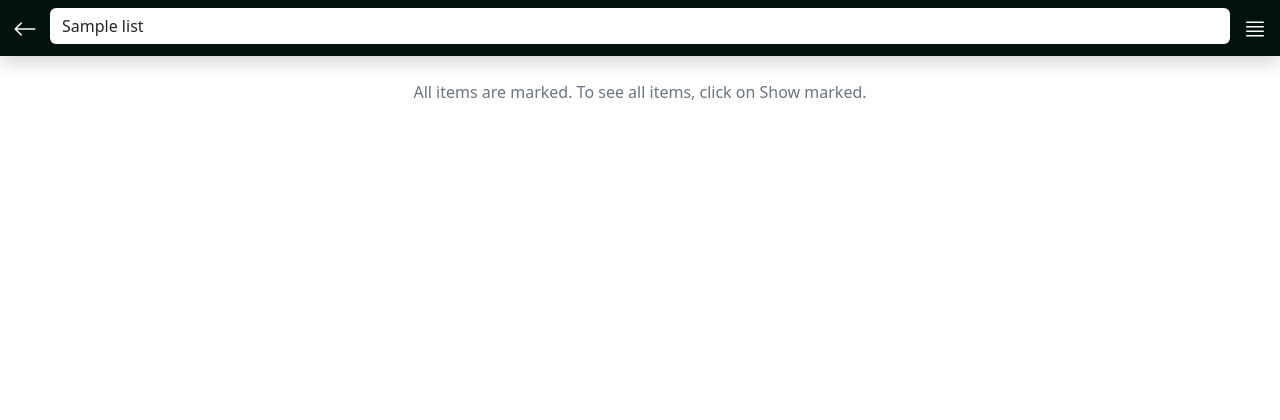
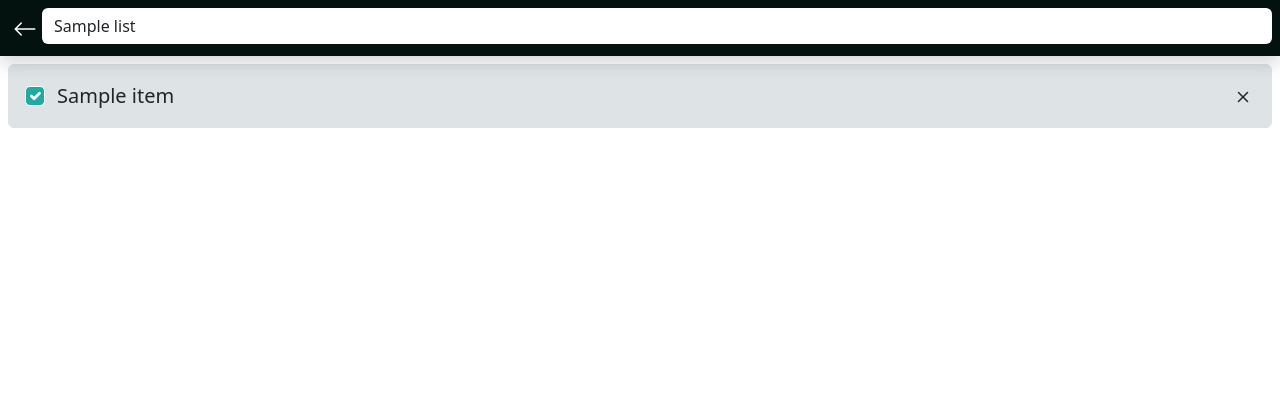
Before and after one commit to ArturZezuin/Quicklist, a Flask app: template app/templates/main/edit.html in a window 1280 px wide. Shown: the top 420 px of the page. Run offline with Flask 3, Linux system fonts and the light colour scheme; the template is opened without the code that fills it: values that come from a table or form of the project are taken from there, others are empty; tables that the repository leaves empty hold one stand-in row (values such as "Sample post"); some libraries are stand-ins or nearby versions.

Commit message:
change theme

```diff
--- a/app/main/routes.py
+++ b/app/main/routes.py
@@ -52,7 +52,7 @@ def delete_list(id):
 @bp.route('/list/<int:id>', methods=['GET', 'POST'])
 @login_required
 def list(id):
-    cur_list = m.Shopping_list.query.get_or_404(id)
+    cur_list = m.Shopping_list.query.order_by('is_marked').get_or_404(id)
     return render_template('main/edit.html', cur_list=cur_list)
 
 @bp.route('/searchitem/<string:strs>', methods=['GET'])
--- a/app/models.py
+++ b/app/models.py
@@ -48,7 +48,7 @@ class Shopping_list(db.Model):
     user_id: Mapped[int] = mapped_column(ForeignKey('user.id'), index=True)
     user: Mapped['User'] = relationship()
 
-    items: Mapped[List['Shopping_list_item']] = relationship(cascade="all")
+    items: Mapped[List['Shopping_list_item']] = relationship(cascade="all", order_by="Shopping_list_item.is_marked")
 
 
 class Shopping_list_item(db.Model):
--- a/app/static/css/main.css
+++ b/app/static/css/main.css
@@ -1,9 +1,14 @@
 .bg-3 {background-color: #DEE3E6;}
-.bg-2 {background-color: #22aaa1;}
+.bg-2 {background-color: #22aaa1; color: white;}
 .bg-1 {background-color: #03120E;}
 
 .text_gray {color: #37474f;}
 
+.form-check-input:checked {
+    background-color: #22aaa1;
+    border-color: #ffffff;
+}
+
 .logo {
-    color: #dcf9f7;
+    color: #DEE3E6;
 }
--- a/app/static/js/edit.js
+++ b/app/static/js/edit.js
@@ -1,6 +1,6 @@
 const searchInput = document.getElementById('searchInput');
 const textlistName = document.getElementById('textlistName');
-const checkboxShowMarked = document.getElementById('checkboxShowMarked');
+
 const listOffersWrapper = document.getElementById('listOffersWrapper');
 const listOffers = document.getElementById('listOffers');
 const listItemsWrapper = document.getElementById('listItemsWrapper');
@@ -11,7 +11,7 @@ const btnSettings = document.getElementById('btnSettings');
 
 
 window.onload = function() {
-   showHideListItems();
+   showListItems();
 }
 
 function ShowToast(message) {
@@ -20,6 +20,7 @@ function ShowToast(message) {
     messageToastText.textContent = message;
     toastBootstrap.show();
 }
+
 
 function clearOfferList(){
     listOffers.innerHTML = "";
@@ -31,7 +32,7 @@ function clearSearchInput(){
     searchInput.focus();
 }
 
-function showHideListItems(){
+function showListItems(){
     let messageNoItems = document.getElementById('messageNoItems');
     let messageAllMarked = document.getElementById('messageAllMarked');
 
@@ -47,10 +48,15 @@ function showHideListItems(){
                 allItems += 1;
                 let checkbox = children[i].querySelector('.form-check-input');
                 if (checkbox.checked) {allMarkedItems += 1;}
-                if (checkbox.checked && !checkboxShowMarked.checked) {
-                    children[i].style.display = "none";
+
+                if (checkbox.checked) {
+                    children[i].setAttribute('isMarked', "1");
+                    children[i].classList.add('bg-3');
+                    children[i].classList.remove('bg-2');
                 } else {
-                    children[i].style.display = "block";
+                    children[i].setAttribute('isMarked', "0");
+                    children[i].classList.add('bg-2');
+                    children[i].classList.remove('bg-3');
                 }
             }
         }
@@ -63,18 +69,15 @@ function showHideListItems(){
             listItemsWrapper.appendChild(div);
             listItems.style.display = "none";
 
-        } else if (allMarkedItems == allItems && !checkboxShowMarked.checked) {
-            let div = document.createElement('div');
-            div.id = "messageAllMarked";
-            div.className = "d-flex text-secondary text-center justify-content-center mt-3 px-2";
-            div.textContent = "All items are marked. To see all items, click on Show marked.";
-            listItemsWrapper.appendChild(div);
-            listItems.style.display = "none";
-
         } else {
             listItems.style.display = "block";
         }
     }
+
+    let listElements = Array.prototype.slice.call(listItems.children);
+    let sortedListElements = listElements.sort((a, b) => (+a.getAttribute("isMarked")) - (+b.getAttribute("isMarked")));
+    listItems.innerHTML = '';
+    sortedListElements.forEach(el => listItems.appendChild(el));
 }
 
 listItems.onclick = function(e) {
@@ -86,7 +89,7 @@ listItems.onclick = function(e) {
                 response.json().then((results) => {
                     if (results['is_delete'] == '1') {
                         document.querySelector('[dbItemID="' + dbItemId + '"]').remove();
-                        showHideListItems();
+                        showListItems();
                     }
                 })
             }
@@ -97,7 +100,7 @@ listItems.onclick = function(e) {
             if (response.status = 200){
                 response.json().then((results) => {
                     if (results['change_marked'] == '1') {
-                        showHideListItems();
+                        showListItems();
                     }
                 })
             }
@@ -105,18 +108,10 @@ listItems.onclick = function(e) {
     }
 }
 
-btnSettings.onclick = function() {
-    blockSettings.style.display = (blockSettings.style.display == "none") ? "block" : "none";
-}
-
 textlistName.onchange = function() {
     let newName = textlistName.value;
     if (newName.length == 0 ) newName = 'New list';
     fetch('/change_list_name/' + list_id + '/' + newName);
-}
-
-checkboxShowMarked.onchange = function() {
-    showHideListItems();
 }
 
 listOffers.onclick = function(e) {
@@ -131,15 +126,17 @@ listOffers.onclick = function(e) {
 }
 
 function addItemToList(dbItemId, dbItemName){
+
+    let foundElement = listItems.querySelector('div[dbItemId="' + dbItemId + '"]');
+    if (foundElement == null) {
         fetch('/add_list_item/' + list_id + '/' + dbItemId).then((response) => {
             if (response.status = 200){
-            response.json().then((results) => {
-                if (results['is_add'] == '1') {
                 let div = document.createElement('div');
-                    div.setAttribute('dbItemID', dbItemId)
-                    div.className = "list-group-item bg-3 p-3";
+                div.setAttribute('dbItemID', dbItemId);
+                div.setAttribute('isMarked', "0");
+                div.className = "list-group-item bg-2 p-3";
                 div.innerHTML = `
-                    <div class="d-flex fs-5 text-white">
+                <div class="d-flex fs-5">
                     <div class="px-0"><input class="form-check-input me-1" type="checkbox" value="" id="listCheckbox-` + dbItemId + `"></div>
                     <div class="flex-grow-1 px-2"><label role="button" class="form-check-label" for="listCheckbox-` + dbItemId + `">` + dbItemName + `</label></div>
                     <div role="button" class="deleteListItem">
@@ -150,13 +147,26 @@ function addItemToList(dbItemId, dbItemName){
                 </div>
                 `;
                 listItems.appendChild(div);
-                    showHideListItems();
+            }
+        });
     } else {
+        let checkbox = foundElement.querySelector('.form-check-input');
+        if (checkbox.checked == false) {
             ShowToast(dbItemName + " is already on the list");
+        } else {
+            fetch('/mark_list_item/' + list_id + '/' + dbItemId + '/' + 0).then((response) => {
+                if (response.status = 200){
+                    foundElement.setAttribute('isMarked', "0");
+                    foundElement.classList.add('bg-2');
+                    foundElement.classList.remove('bg-3');
+                    checkbox.checked = false;
                 }
-            })
+            });
         }
-    })
+    }
+
+    showListItems();
+
 }
 
 function addNewItem(itemName){
--- a/app/static/js/sw.js
+++ b/app/static/js/sw.js
@@ -1,11 +1,9 @@
-// This is the "Offline page" service worker
-
 importScripts('https://storage.googleapis.com/workbox-cdn/releases/5.1.2/workbox-sw.js');
 
 const CACHE = "pwabuilder-page";
 
-// TODO: replace the following with the correct offline fallback page i.e.: const offlineFallbackPage = "offline.html";
-const offlineFallbackPage = "ToDo-replace-this-name.html";
+// // TODO: replace the following with the correct offline fallback page i.e.: const offlineFallbackPage = "offline.html";
+const offlineFallbackPage = "offline.html";
 
 self.addEventListener("message", (event) => {
   if (event.data && event.data.type === "SKIP_WAITING") {
--- a/app/templates/main/edit.html
+++ b/app/templates/main/edit.html
@@ -3,14 +3,7 @@
 {% block title %}
 <div class="d-flex">
     <a class="btn px-1 text-white" href="{{ url_for('main.index') }}">{{ _macros.icon_arrow_left("24", "24") }}</a>
-    <div class="flex-grow-1 px-2"><input type="text" class="form-control rounded-2 border-0" placeholder="list name" id="textlistName" value="{{ cur_list.name }}"></div>
-    <a class="btn px-1 text-white" id="btnSettings">{{ _macros.icon_justify("24", "24") }}</a>
-</div>
-<div class="container text-white mt-2 px-5" style="display: none;" id="blockSettings">
-    <div class="form-check form-switch">
-        <input class="form-check-input" type="checkbox" role="switch" id="checkboxShowMarked">
-        <label class="form-check-label" for="checkboxShowMarked">Show marked</label>
-    </div>
+    <div class="flex-grow-1"><input type="text" class="form-control rounded-2 border-0" placeholder="list name" id="textlistName" value="{{ cur_list.name }}"></div>
 </div>
 {% endblock %}
 
@@ -20,8 +13,12 @@
 <div class="container-fluide p-2" id="listItemsWrapper">
     <div class="list-group" id="listItems">
         {% for list_item in cur_list.items %}
-        <div class="list-group-item bg-3 p-3" dbItemID="{{ list_item.item.id }}" {% if list_item.is_marked == 1 %} style="display: none;" {% endif %}>
-            <div class="d-flex fs-5 text-white">
+        {% if list_item.is_marked == 1 %}
+        <div class="list-group-item bg-3 p-3" dbItemID="{{ list_item.item.id }}" isMarked="1">
+        {% else %}
+        <div class="list-group-item bg-2 p-3" dbItemID="{{ list_item.item.id }}" isMarked="0">
+        {% endif %}
+            <div class="d-flex fs-5">
                 <div class="px-0">
                     <input class="form-check-input me-1" type="checkbox" value="" id="listCheckbox-{{ list_item.item.id }}" {% if list_item.is_marked == 1 %} checked {% endif %}>
                     </div>
--- a/app/templates/main/main.html
+++ b/app/templates/main/main.html
@@ -1,9 +1,7 @@
 {% extends "base.html" %}
 
 {% block title %}
-<div class="d-flex text-white">
-    <h3 class="flex-grow-1 p-0 m-2 flex-grow-1 logo">Gluon.list</h3>
-</div>
+<h3 class="flex-grow-1 logo mt-2 text-center">Gluon.list</h3>
 {% endblock %}
 
 {% block content %}
```
Also changed, not shown: app/static/gluon_list_192.png, app/static/gluon_list_512.png, app/static/ico/gluon_list_16.png (added), app/static/manifest.json. Lines whose indentation alone changed are shown as unchanged.
